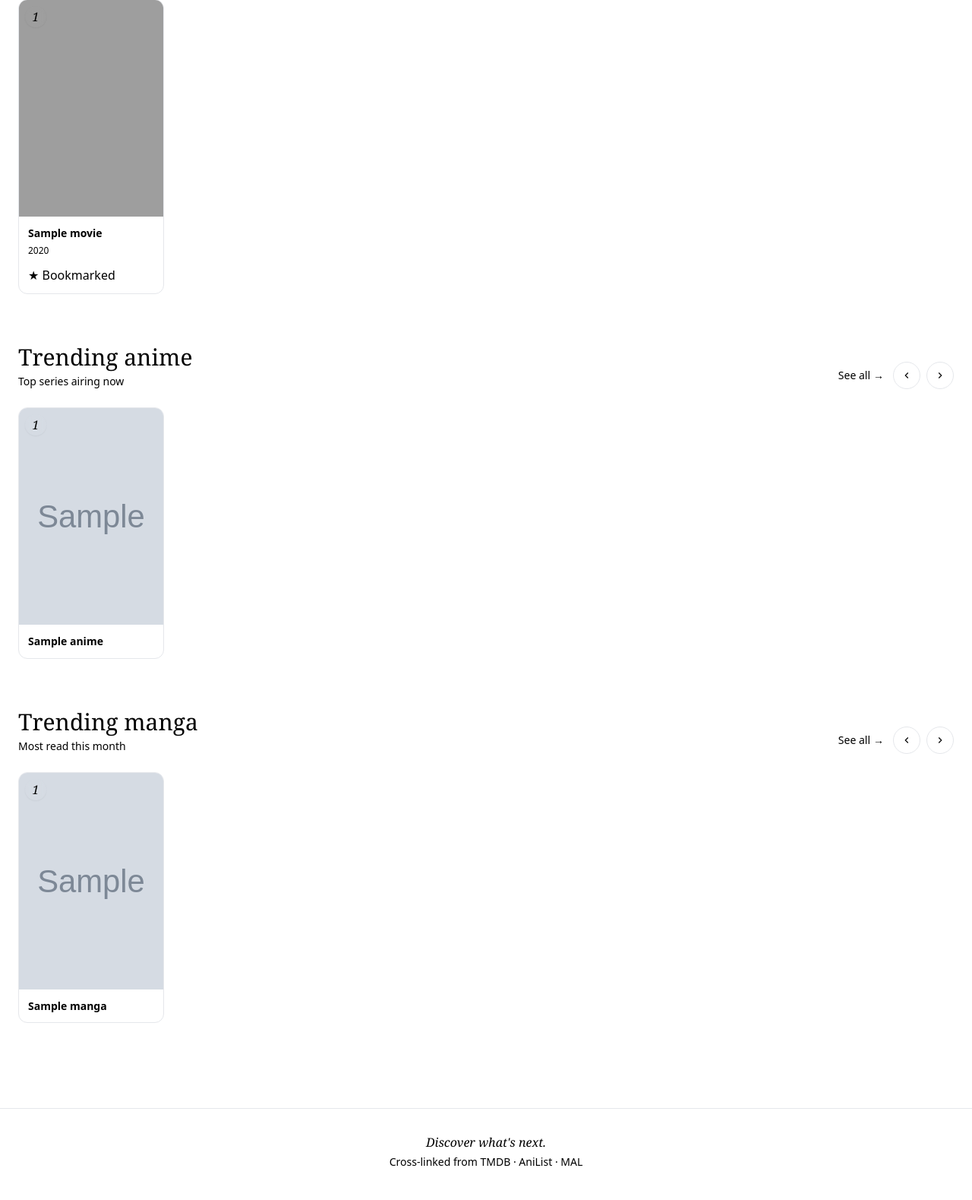
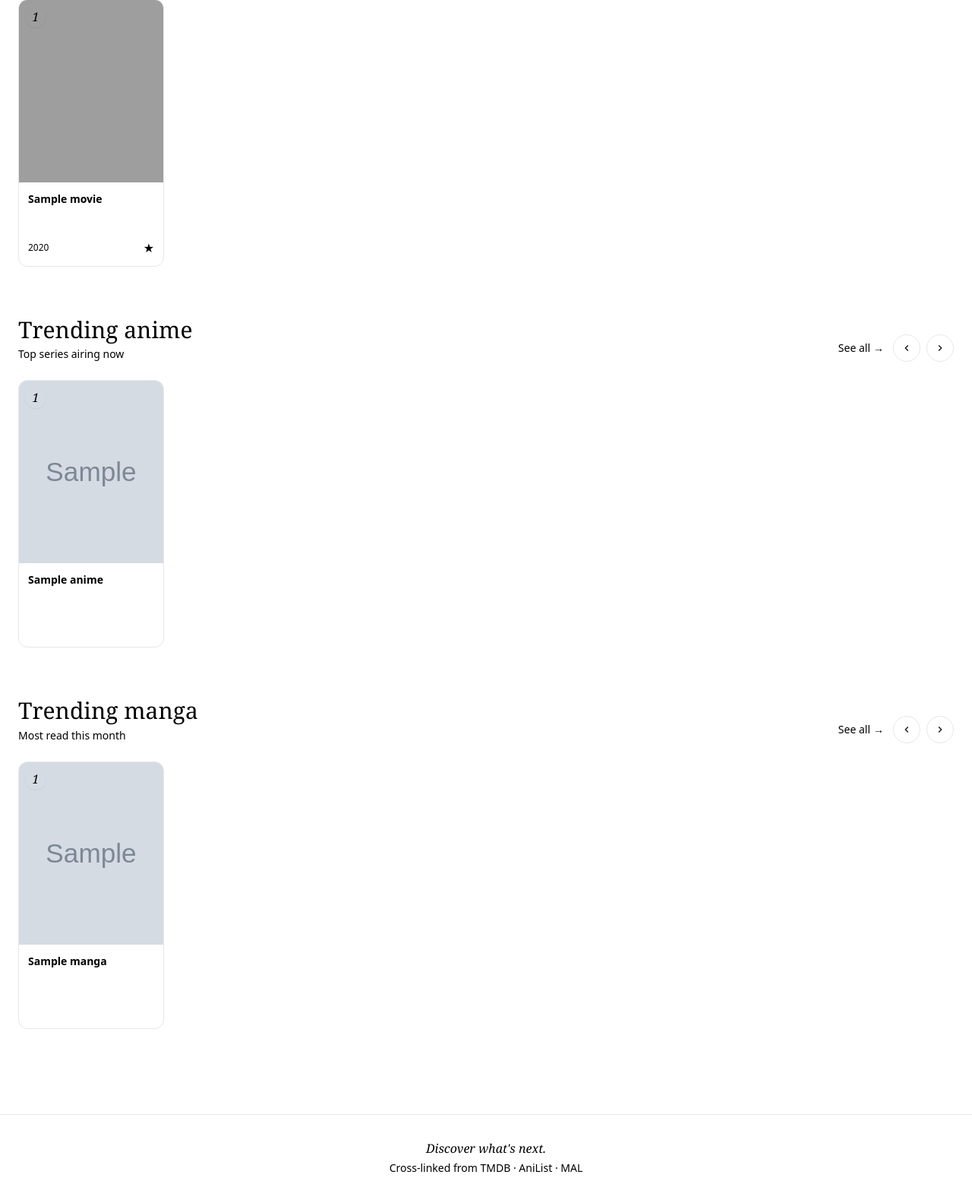
Before and after one commit to daniel-234/movie-anime-discovery, a Django app: page / in a window 1280 px wide. Shown: the part 190-1769 px from the top of the page at 76% size. Before the commit the page ends 1724 px from the top, so only its background shows below. Run offline with Django 5.2, Linux system fonts and the light colour scheme; a user stored in the database is signed in; tables that the repository leaves empty hold one stand-in row (values such as "Sample post"); grey boxes marked "Sample" are stand-in pictures; some libraries are stand-ins or nearby versions; some web fonts are replaced; grey boxes are pictures that could not be loaded.

Commit message:
refactor: Inline year and bookmark button in homepage cards
- Refactored the card component to have two separate sections inside the outer div.
- Moved the button outside the <a> tag to be inline with the movie year.
- Gave the card layout a fixed height to align posters, text and pin year/star to the bottom.

```diff
--- a/media/templates/media/_bookmark_button.html
+++ b/media/templates/media/_bookmark_button.html
@@ -5,11 +5,13 @@
       hx-target="#bookmark-{{ content_type }}-{{ item.id }}"
       hx-swap="outerHTML"
       hx-headers='{"X-CSRFToken": "{{ csrf_token }}"}'
-      type="button">
-      {% if is_bookmarked %}
-        ★ Bookmarked
+      {% if compact %}hx-vals='{"compact": "1"}'{% endif %}
+      type="button"
+      {% if compact %}aria-label="{% if is_bookmarked %}Remove bookmark{% else %}Add bookmark{% endif %}"{% endif %}>
+      {% if compact %}
+        {% if is_bookmarked %}★{% else %}☆{% endif %}
       {% else %}
-        ☆ Bookmark
+        {% if is_bookmarked %}★ Bookmarked{% else %}☆ Bookmark{% endif %}
       {% endif %}
     </button>
   {% endif %}
--- a/media/templates/media/_card.html
+++ b/media/templates/media/_card.html
@@ -7,19 +7,28 @@ Accepts:
   detail_url   - the resolved detail URL, passed in by the parent template
 
 Optional (movies only, for now):
-  content_type - "movie" — enables the bookmark row
+  content_type - "movie" — enables the year + bookmark row
   saved_ids    - set of bookmarked item IDs for the current user
 
-When content_type and saved_ids are both passed, a bookmark button
-renders below the card. Anime/manga includes omit them, so the row
-simply doesn't appear.
+Layout: the card is a fixed-height flex column. The cover has a fixed
+height; the <a> (cover + title) flexes to fill the remaining space, so
+the year + bookmark row is pinned to the bottom on every card,
+regardless of how long the title is. Covers use object-cover, so
+source images of varying dimensions fill the box without stretching
+(minor edge cropping only).
+
+When content_type is passed, the bottom row renders with the year
+(left) and, for logged-in users, a compact bookmark star (right).
+Anime/manga includes omit content_type, so that row — including their
+year — does not appear yet. Restore anime/manga year display when
+their bookmarking is built.
 {% endcomment %}
 
-<div class="flex-none w-44 sm:w-48 snap-start bg-cream-soft border border-line rounded-xl overflow-hidden hover:border-ink-3 hover:-translate-y-1 hover:shadow-lg transition-all duration-200">
+<div class="flex-none w-44 sm:w-48 snap-start flex flex-col h-[22rem] bg-cream-soft border border-line rounded-xl overflow-hidden hover:border-ink-3 hover:-translate-y-0.5 hover:shadow-sm transition-all duration-200">
 
-    <a href="{{ detail_url }}" class="group block">
-        {# Cover #}
-        <div class="relative aspect-[2/3] bg-line overflow-hidden">
+    <a href="{{ detail_url }}" class="group flex flex-col flex-1 min-h-0">
+        {# Cover — fixed height, never shrinks #}
+        <div class="relative h-60 shrink-0 bg-line overflow-hidden">
             {% if item.poster_path %}
                 <img src="{{ item.poster_url }}"
                      alt="{{ item.title }}"
@@ -50,35 +59,27 @@ simply doesn't appear.
             {% endif %}
         </div>
 
-        {# Body #}
-        <div class="p-3 flex flex-col gap-1.5">
+        {# Body — title only; sits in the flexible space, may wrap to 2 lines #}
+        <div class="p-3">
             <h3 class="text-sm font-semibold leading-snug text-ink line-clamp-2">
                 {{ item.title }}
             </h3>
-
-            {# Metadata row renders only if at least one supported field exists #}
-            {% if item.release_date or item.year or item.start_year %}
-                <div class="flex items-center gap-1.5 text-xs text-ink-3 mt-auto">
-                    {% if item.release_date %}
-                        <span>{{ item.release_date|date:"Y" }}</span>
-                    {% elif item.year %}
-                        <span>{{ item.year }}</span>
-                    {% elif item.start_year %}
-                        <span>{{ item.start_year }}</span>
-                    {% endif %}
-                </div>
-            {% endif %}
         </div>
     </a>
 
-    {# Bookmark row — only for cards given content_type + saved_ids (movies, for now). #}
-    {# Sits OUTSIDE the <a> so the HTMX <button> isn't nested in a link. #}
-    {% if content_type and user.is_authenticated %}
-        <div class="px-3 pb-3">
-            {% if item.id in saved_ids %}
-                {% include "media/_bookmark_button.html" with item=item content_type=content_type is_bookmarked=True %}
-            {% else %}
-                {% include "media/_bookmark_button.html" with item=item content_type=content_type is_bookmarked=False %}
+    {# Year + bookmark row — sits OUTSIDE the <a> (HTMX button can't be in an anchor). #}
+    {# Pinned to the card bottom by the flex-1 on the <a> above. Movies only, for now. #}
+    {% if content_type %}
+        <div class="px-3 pb-3 shrink-0 flex items-center justify-between gap-2">
+            <span class="text-xs text-ink-3">
+                {% if item.release_date %}{{ item.release_date|date:"Y" }}{% endif %}
+            </span>
+            {% if user.is_authenticated %}
+                {% if item.id in saved_ids %}
+                    {% include "media/_bookmark_button.html" with item=item content_type=content_type is_bookmarked=True compact=True %}
+                {% else %}
+                    {% include "media/_bookmark_button.html" with item=item content_type=content_type is_bookmarked=False compact=True %}
+                {% endif %}
             {% endif %}
         </div>
     {% endif %}
--- a/media/views.py
+++ b/media/views.py
@@ -155,5 +155,6 @@ def toggle_bookmark(request: HttpRequest, content_type: str, slug: str) -> HttpR
             "item": item,
             "content_type": content_type,
             "is_bookmarked": created,
+            "compact": request.POST.get("compact") == "1",
         },
     )
```
